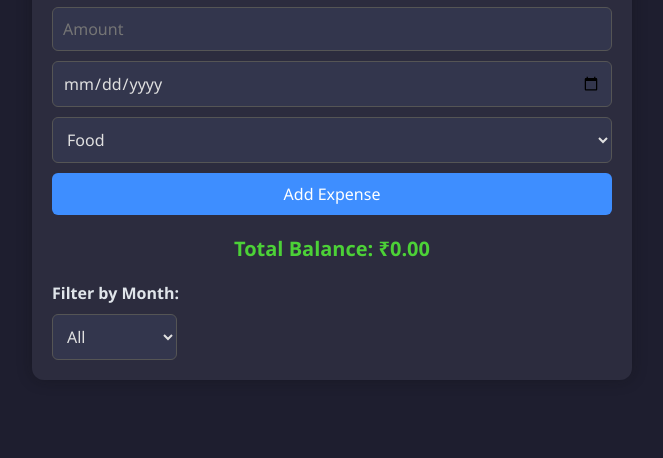
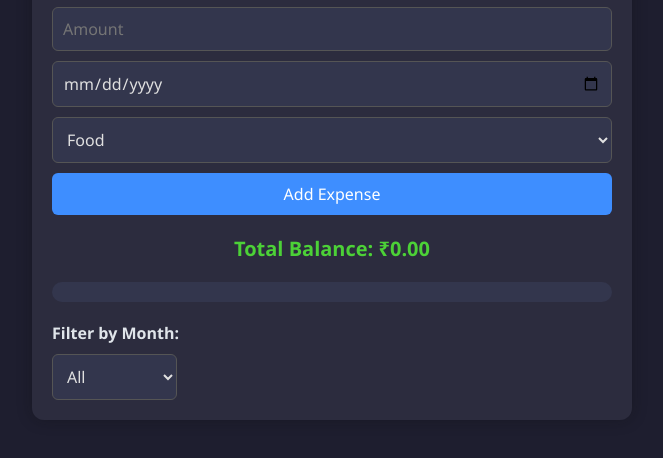
Before and after one commit to yaduit/Expense-tracker, a plain HTML site: page index.html in a window 1280 px wide. Shown: the part 150-608 px from the top of the page, without its empty margins (308-971 px from the left). Drawn offline with Linux system fonts and the light colour scheme.

Commit message:
made some small changes in the css

```diff
--- a/script.js
+++ b/script.js
@@ -34,7 +34,7 @@ function renderExpenses(selectedMonth = "all"){
 
        expenseList.innerHTML="";
 
-       const expenses = JSON.parse(localStorage.getItem("expenses"))||[];
+       let expenses = JSON.parse(localStorage.getItem("expenses"))||[];
 
 
        if (selectedMonth !== "all") {
--- a/style.css
+++ b/style.css
@@ -3,12 +3,14 @@
   padding: 0;
   margin: 0;
   font-family: 'Segoe UI', sans-serif;
+
 }
 
 body {
   background-color: #1e1e2f;
   color: #e0e0e0;
   padding: 20px;
+  height: 100vh;
 }
 
 .container {
@@ -63,14 +65,16 @@ button:hover {
 #expense-list {
   list-style: none;
   background-color: #33364d;
-  border-left: 5px solid #3e8eff;
+  padding: 10px 20px;
+  max-height: 450px;
+  overflow-y: auto;
+  border-radius: 10px;
 }
 
 #expense-list li {
   background: #333232;
   margin: 10px 0;
   padding: 10px 15px;
-  /* border-left: 5px solid #007bff; */
   display: flex;
   justify-content: space-between;
   align-items: center;
```
